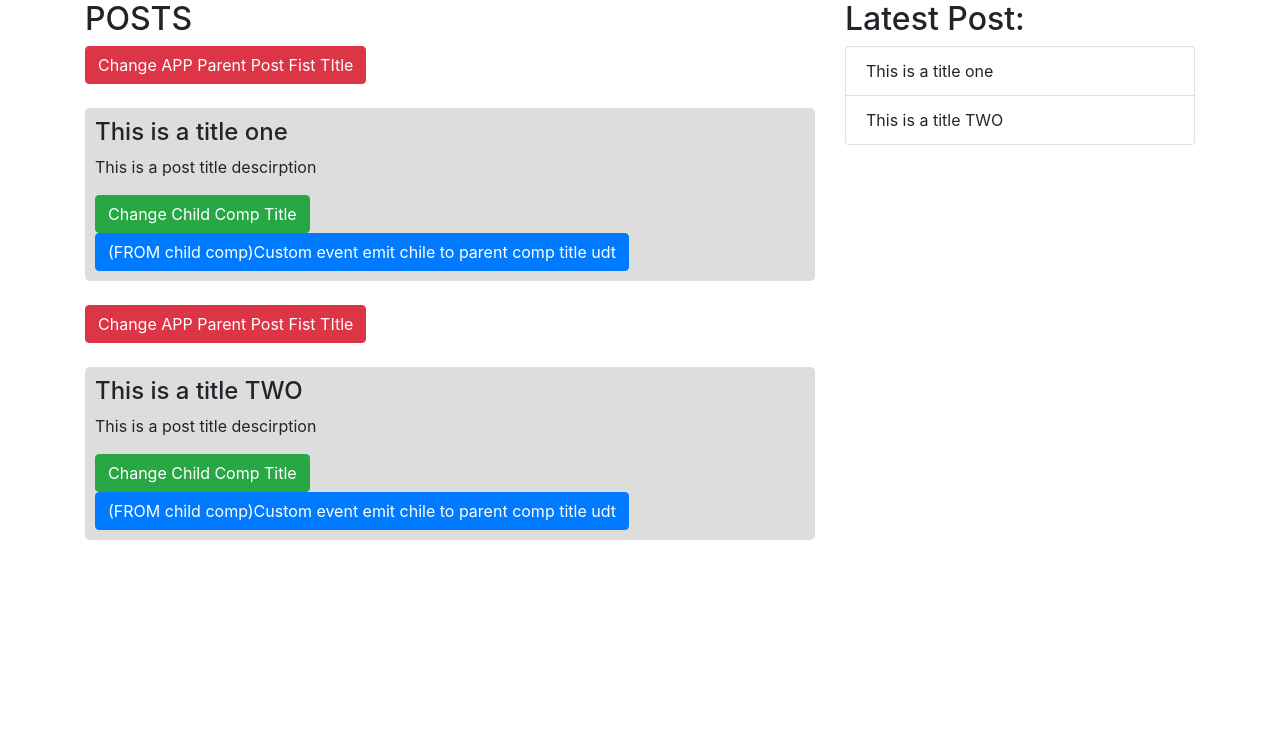
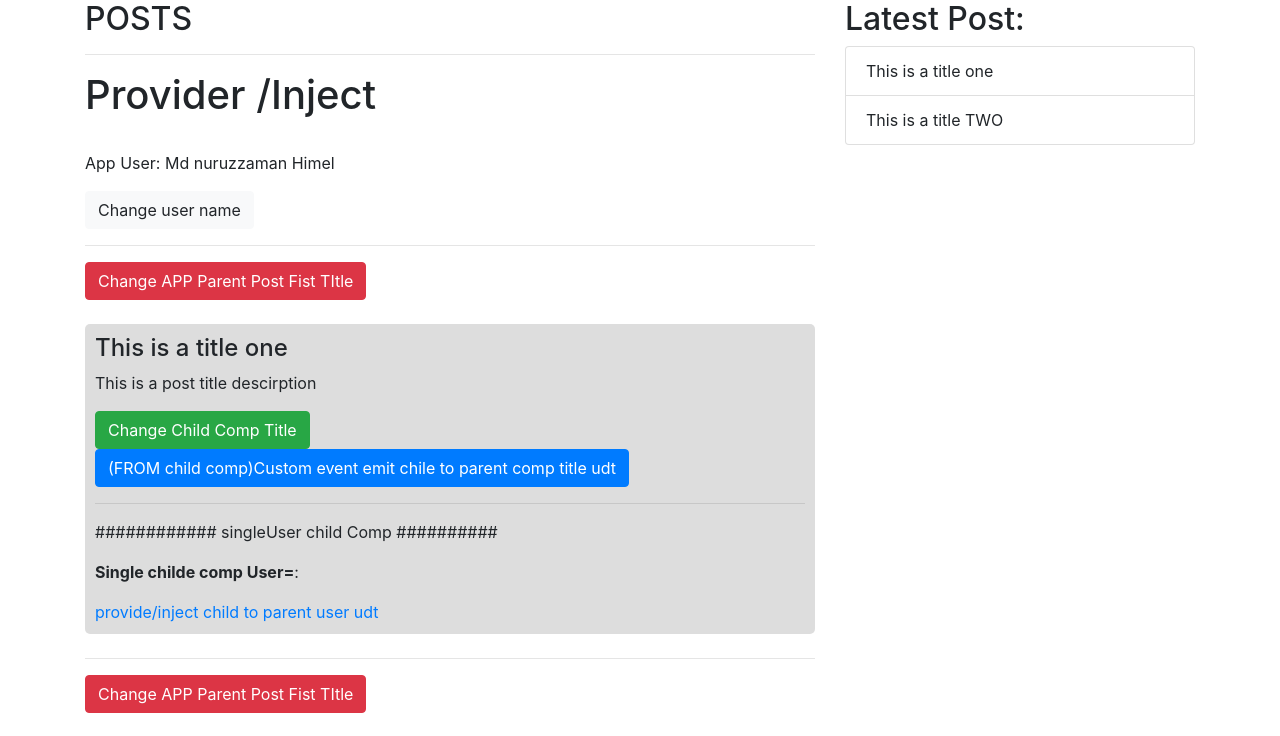
Before and after one commit to nuruzzamanHimel0/13_leela_webdev_vue3_full, a Vue app in the folder vue3-project/: page / in a window 1280 px wide. Shown: the top 736 px of the page. Built offline with nearby package versions, Linux system fonts and the light colour scheme.

Commit message:
provide and inject er kaj bujeci

```diff
--- a/vue3-project/src/App.vue
+++ b/vue3-project/src/App.vue
@@ -5,7 +5,13 @@
         <div class="col-md-8">
           <h2>POSTS</h2>
 
-
+             <hr>
+            <h1>Provider /Inject</h1> <br>
+            <p>App  User: {{user}}</p>
+            <a href="" class="btn btn-light"
+              @click.prevent="changeUserName('Update User MD Nuruzzaman')"
+            >Change user name</a>
+            <hr>
 
           <div v-for="(value, key) in posts" :key="key" >
              <a href="" class="btn btn-danger"
@@ -17,7 +23,9 @@
               :isActive="isActive"
 
               @titlechanged ="childToParTitleChng($event)"
+
             ></compSinglePost>
+
           </div>
 
 
@@ -37,6 +45,8 @@
 <script>
 
 import compSinglePost from '@/components/singlePost.vue'
+
+import { computed } from 'vue'
 
 export default {
 
@@ -59,11 +69,25 @@ export default {
 
     }
   },
+  provide(){
+    return {
+      user: computed(()=>this.user) ,
+      updateParentUsr: this.changeUserName
+    }
+  },
 
   components:{
     compSinglePost
   },
   methods:{
+    changeUserName(value){
+      if(value.name){
+        this.user = value.name;
+      }else{
+
+        this.user = value;
+      }
+    },
     changeParentComFirstTitle(key){
       this.posts[key].title = "App Componet Post Title Change ="+key;
     },
--- a/vue3-project/src/components/singlePost.vue
+++ b/vue3-project/src/components/singlePost.vue
@@ -8,15 +8,34 @@
                 class="btn btn-primary"
                 @click.prevent="childTOParEmit()"
             >(FROM child comp)Custom event emit chile to parent comp title udt</a>
+            <br>
+             <compSinglePost> </compSinglePost>
         </div>
+        <hr>
+
     </div>
 </template>
 
 <script>
+
+import compSinglePost from '@/components/singleUser.vue'
+
 export default {
+    //custome event emit valiaiton
     emits:{
+    titlechanged : (post) => {
+        if(post.id && post.title && post.description){
+            console.log('valide custome event');
+            return true;
+        }
+        console.log('invalide custome event');
+        return false;
 
-    },
+    }
+  },
+  components:{
+      compSinglePost
+  },
     data(){
         return {
             post: {...this.data},
--- /dev/null
+++ b/vue3-project/src/components/singleUser.vue
@@ -0,0 +1,19 @@
+<template>
+    <div>
+        <hr>
+        <p>############ singleUser child Comp ##########</p>
+        <p><b>Single childe comp User=</b>: {{user.value}}</p>
+        <a href="" @click.prevent="updateParentUsr({name:'change usre name HIMEL VAI'})" >provide/inject child to parent user udt</a>
+    </div>
+</template>
+
+<script>
+export default {
+    data(){
+        return{
+
+        }
+    },
+    inject:['user','updateParentUsr'],
+}
+</script>
```
